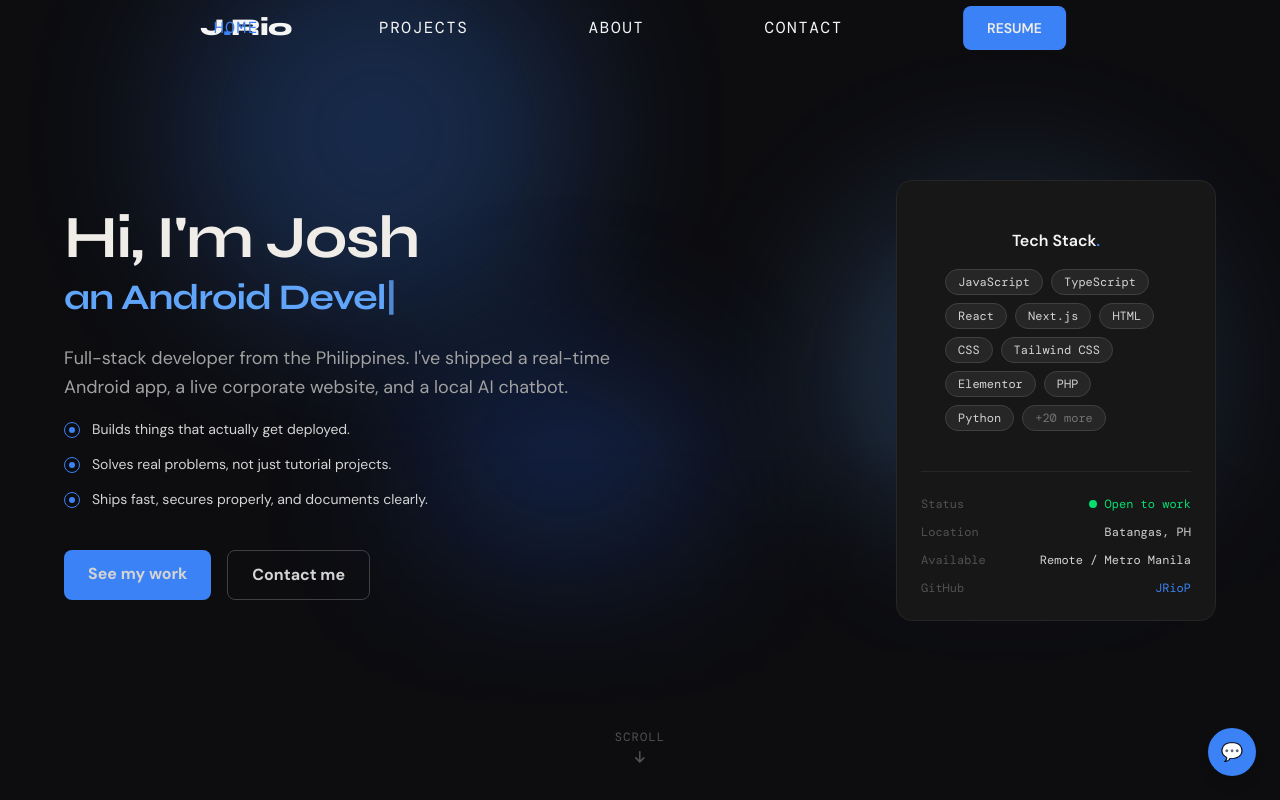
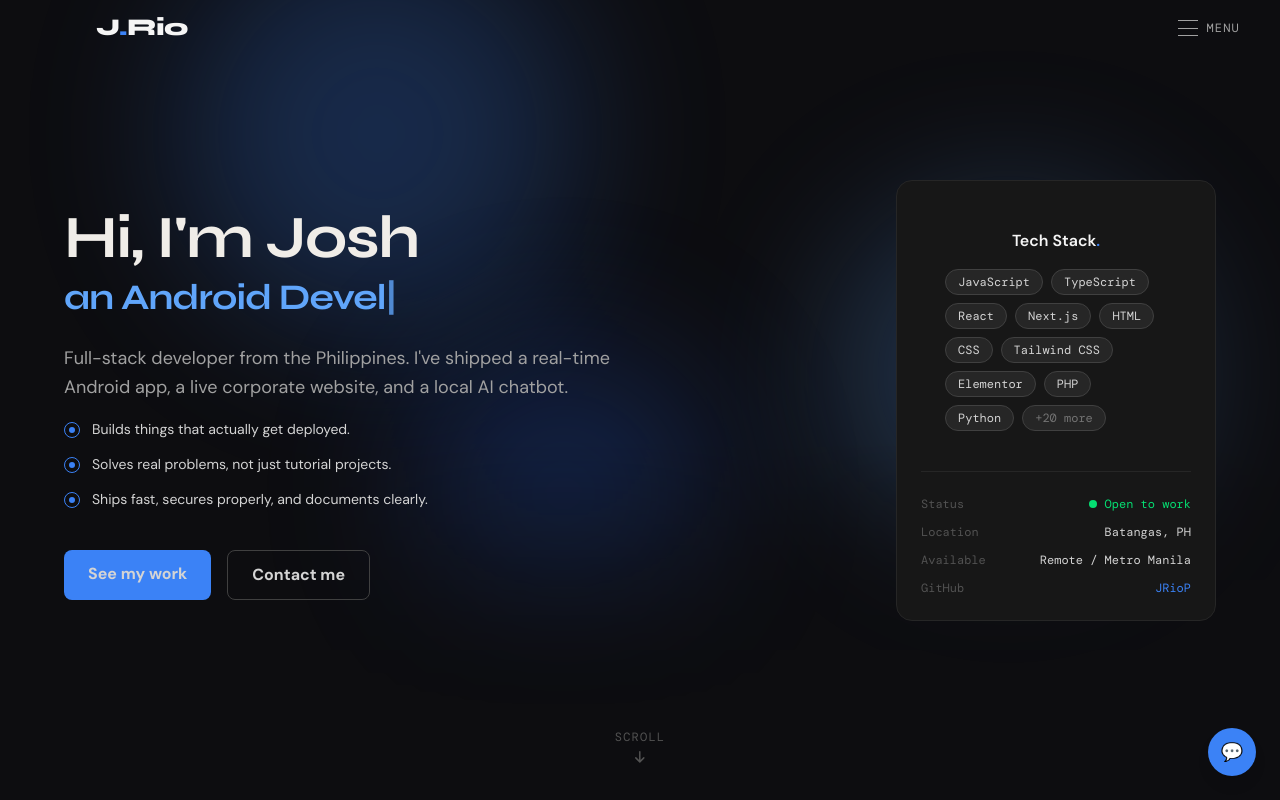
Before and after one commit to JRioP/Rio_Joshua_Portfolio, a Next.js app: page / in a window 1280 px wide. Shown: the top 800 px of the page. Built offline with nearby package versions, Linux system fonts and the light colour scheme.

Commit message:
fix invalid Tailwind utility classes

```diff
--- a/app/globals.css
+++ b/app/globals.css
@@ -5,6 +5,8 @@
   --font-sans: var(--font-dm-sans), sans-serif;
   --font-display: var(--font-syne), sans-serif;
   --font-mono: var(--font-dm-mono), monospace;
+  --color-muted: hsl(240 4.8% 95.9%);
+  --color-muted-foreground: hsl(240 3.8% 46.1%);
   --color-accent-400: #60a5fa;
   --color-accent-500: #3b82f6;
   --color-accent-hover: #60a5fa;
--- a/components/layout/Navbar.tsx
+++ b/components/layout/Navbar.tsx
@@ -16,14 +16,12 @@ const NAV_LINKS = [
 export default function Navbar() {
   const pathname  = usePathname();
   const [scrolled, setScrolled] = useState(false);
-  const [visible, setVisible] = useState(true);
+  const [visible, setVisible]   = useState(true);
   const lastScrollY = useRef(0);
-
 
   useEffect(() => {
     const onScroll = () => {
       const current = window.scrollY;
-
       setScrolled(current > 40);
 
       if (current < 10) {
@@ -36,7 +34,6 @@ export default function Navbar() {
       } else if (current < lastScrollY.current - 8) {
         setVisible(true);
       }
-
       lastScrollY.current = current;
     };
 
@@ -47,22 +44,26 @@ export default function Navbar() {
   return (
     <nav
       className={clsx(
-    "fixed top-0 left-0 right-0 z-50 px-0 py-3 flex items-center justify-between transition-all duration-300 z-index-99",
+        "fixed top-0 left-0 right-0 z-50 py-3 flex items-center transition-all duration-300",
         visible ? "translate-y-0" : "-translate-y-full",
         scrolled && "bg-neutral-950/90 backdrop-blur-md border-b border-neutral-800",
+        "hide-on-1322"
       )}
     >
+      {/* Centered container */}
+      <div className="container mx-auto flex items-center justify-between px-4">
         {/* Logo */}
         <Link
           href="/"
           prefetch={false}
-    className="font-display font-black text-2xl tracking-tight text-neutral-100 px-12 md:px-15 lg:px-50"
+          className="font-display font-black text-2xl tracking-tight text-neutral-100 px-8 md:px-12 lg:px-20"
         >
           J<span className="text-accent-500">.</span>Rio
         </Link>
 
         {/* Desktop nav — centered */}
-  <ul className="hidden md:flex items-center gap-30 absolute left-1/2 -translate-x-1/2">
+        <div className="hidden min-[1550px]:flex flex-1 justify-left">
+          <ul className="flex items-center gap-47 ml-4">
             {NAV_LINKS.map(({ href, label }) => (
               <li key={href}>
                 <Link
@@ -81,18 +82,18 @@ export default function Navbar() {
             ))}
             <a
               href="/resume"
-          className="px-6 py-3 bg-accent text-accent-100 font-semibold rounded-lg text-sm bg-accent-500 hover:bg-accent-400 hover:text-amber-50 transition-colors"
+              className="px-6 py-3 bg-accent-500 text-neutral-950 font-semibold rounded-lg text-sm hover:bg-accent-400 transition-colors"
             >
               RESUME
             </a>
           </ul>
+        </div>
 
         {/* Mobile nav menu */}
-  <div className="w-8" />
-    <div className="md:hidden relative z-50">
-      <MenuToggle/>
+        <div className="min-[1550px]:hidden relative z-50">
+          <MenuToggle />
         </div>
-
+      </div>
     </nav>
   );
 }
```
Lines whose indentation alone changed are shown as unchanged.
